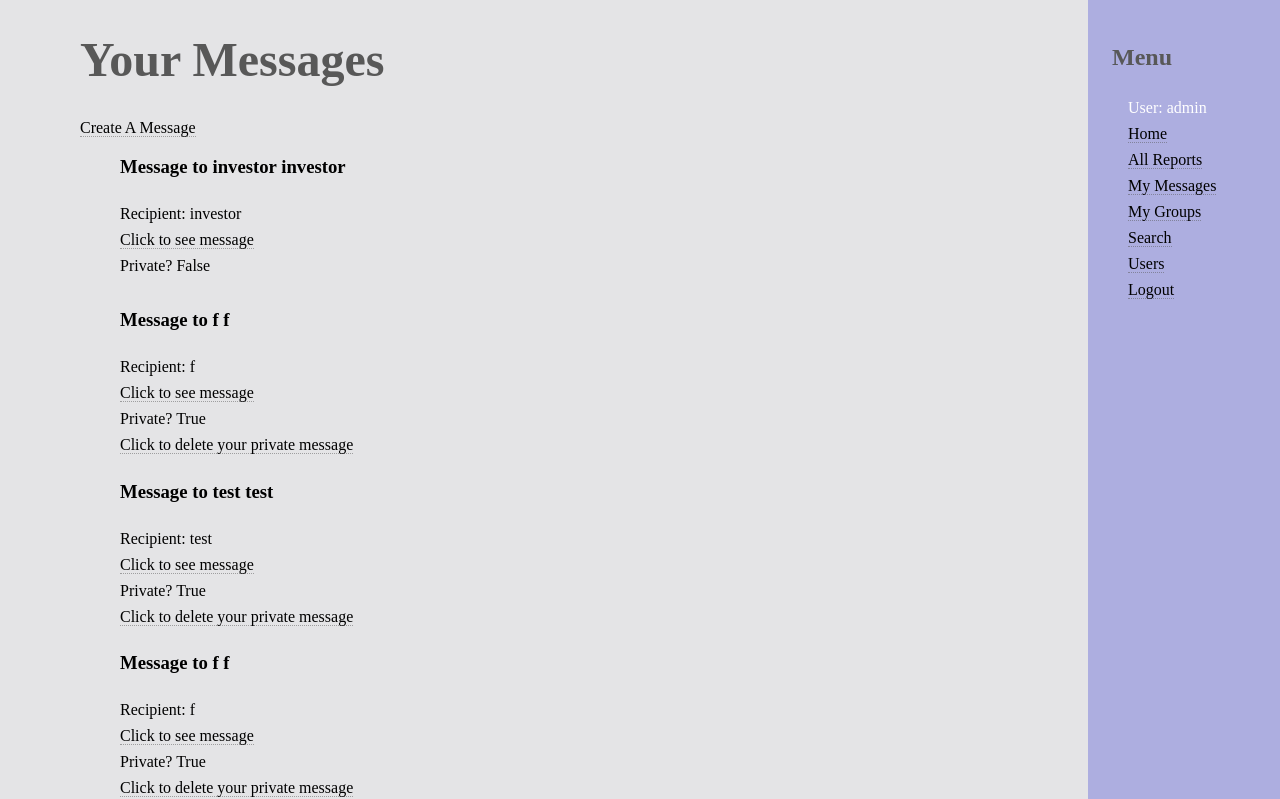
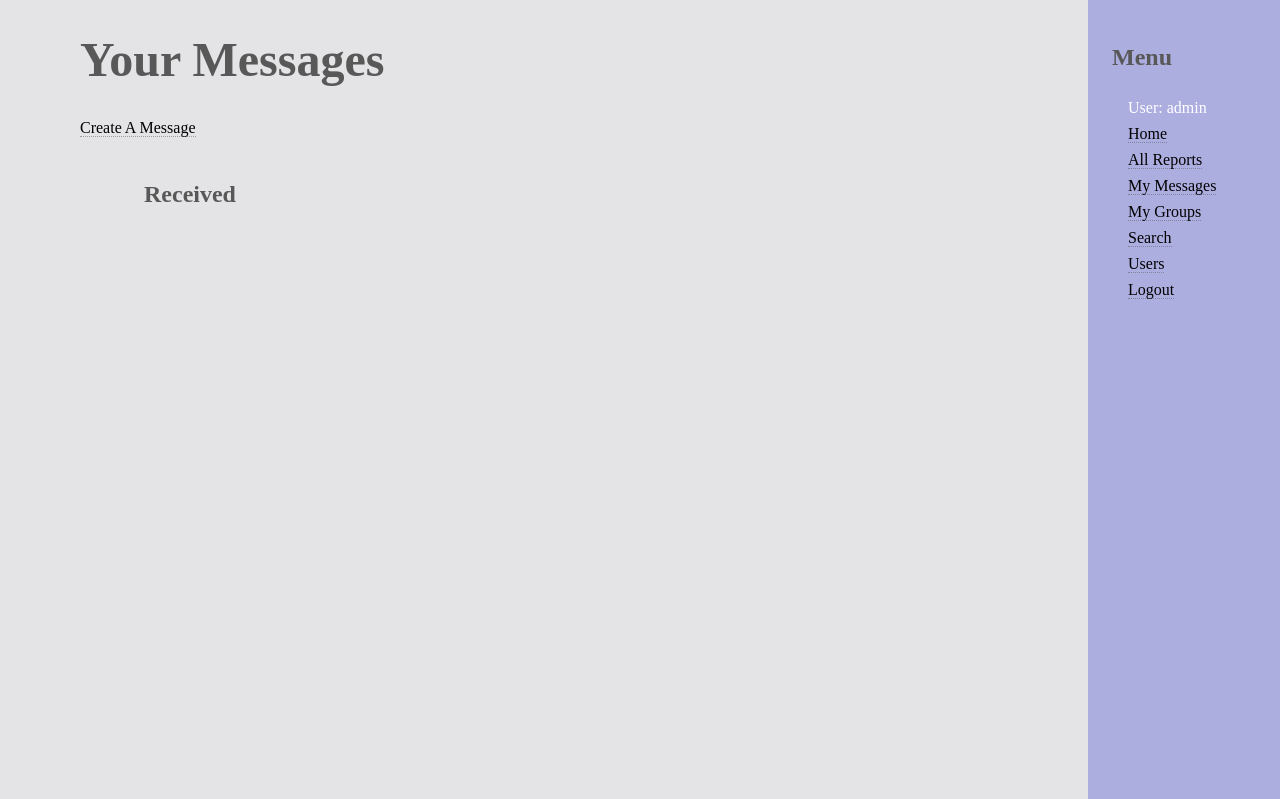
Before and after one commit to etkim97/cs3240-f17-team22, a Django app: a page that uses lokahi/catalog/templates/catalog/list_messages.html in a window 1280 px wide. Shown: the top 799 px of the page. Run offline with Django 3.2, Linux system fonts and the light colour scheme; a user stored in the database is signed in; data comes from the database, SQL or seed files in the repository; both versions use the stored data as it was after the commit; parts of the project's set-up code (start-up, migrations or seed data) failed here and were passed over; some libraries are stand-ins or nearby versions.

Commit message:
changed messages to received

```diff
--- a/lokahi/catalog/templates/catalog/list_messages.html
+++ b/lokahi/catalog/templates/catalog/list_messages.html
@@ -9,7 +9,10 @@
 
     {% if message_list %}
     <ul>
+     <h2>Received</h2>
       {% for message in message_list %}
+          {% if user.username == message.recipient.username %}
+
         <h3>Message to {{ message.recipient.first_name }} {{ message.recipient.last_name }}</h3>
           <li>
             Recipient: {{ message.recipient.username }}
@@ -25,6 +28,8 @@
           <a href="{{ message.get_delete_url }}">Click to delete your private message</a>
           {% endif %}
           <li>
+          {% endif %}
+
       {% endfor %}
     </ul>
 
```
Also changed, not shown: lokahi/db.sqlite3, 2 other files.
